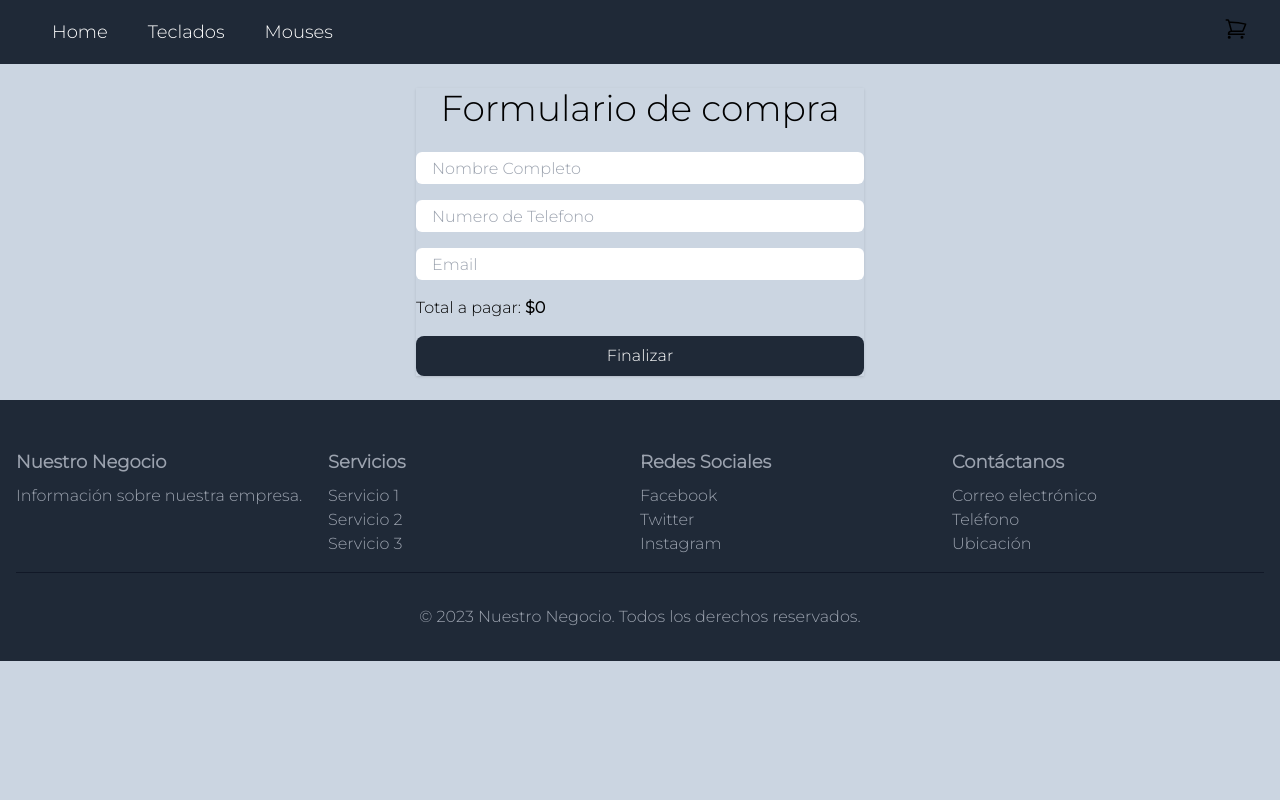
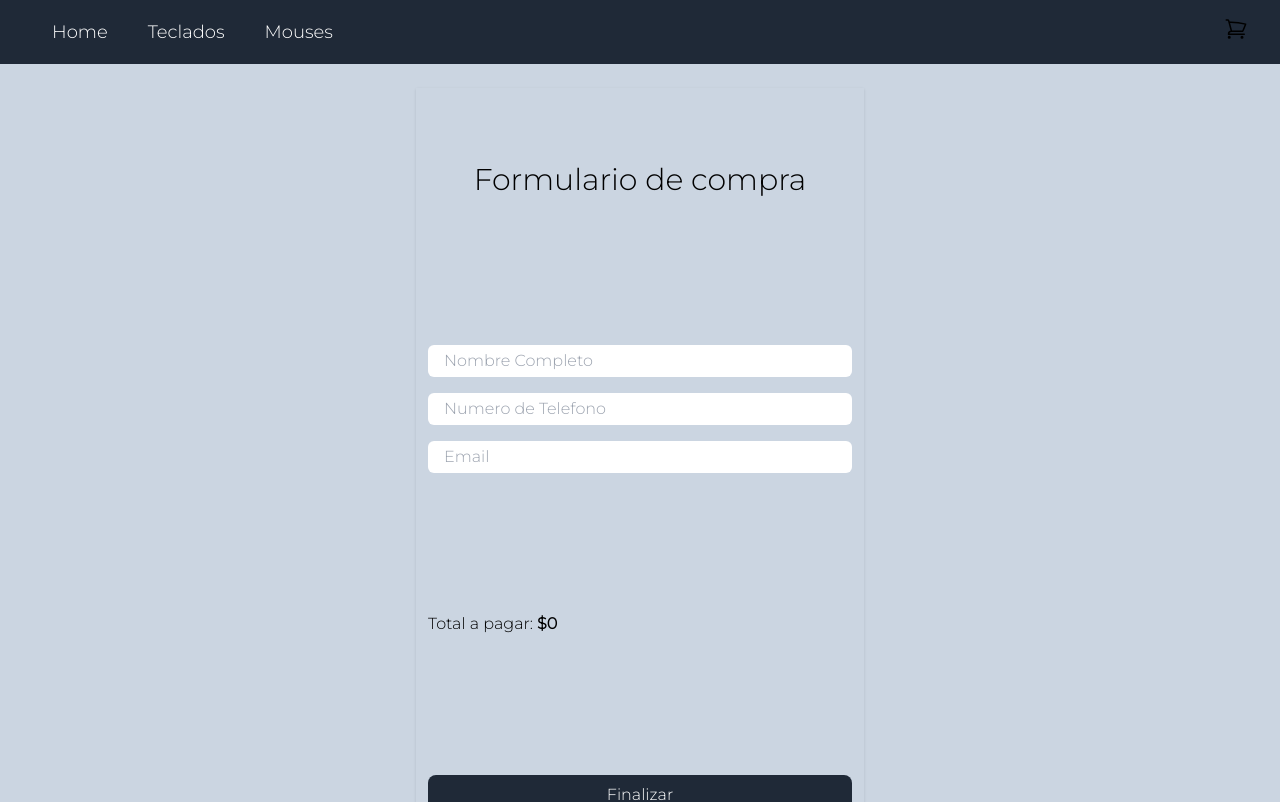
Before and after one commit to Cristian-Souto/React-Coder-Ecommerce, a React (Create React App) app: page /checkout in a window 1280 px wide. Shown: the top 802 px of the page. Built offline with nearby package versions, Linux system fonts and the light colour scheme.

Commit message:
se corrigue estilos en el formulario

```diff
--- a/src/views/checkout.jsx
+++ b/src/views/checkout.jsx
@@ -112,9 +112,9 @@ const CheckoutView = () => {
           Finalizar
         </button>
       </form> */}
-       <form onSubmit={handleFinalizePurchase} className="flex flex-col w-1/2 max-w-md shadow">
-       <h2 className="text-4xl mb-6 text-center">Formulario de compra</h2>
-        <div className="flex flex-col ">
+       <form onSubmit={handleFinalizePurchase} className="flex flex-col justify-around w-10/12 p-3 min-h-screen max-w-md shadow">
+       <h2 className="text-3xl mb-6 text-center">Formulario de compra</h2>
+        <div className="flex flex-col">
           <input
             className="h-8 pl-4 mb-4 rounded-md"
             placeholder="Nombre Completo"
```
